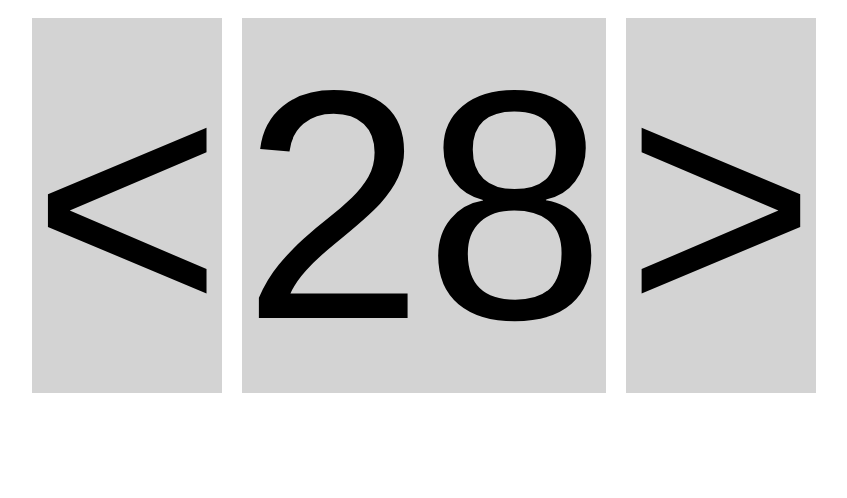
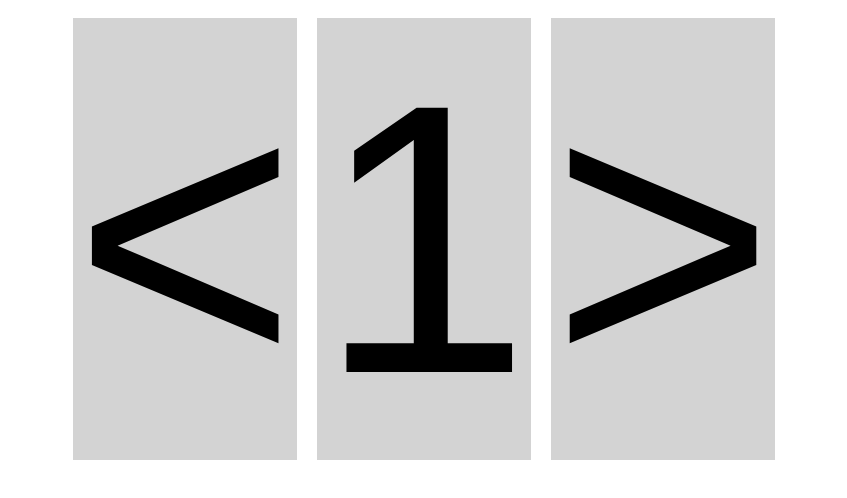
Before and after one commit to AtleH/atleh.github.io, a plain HTML site: page index.html in a window 1280 px wide. Shown: the whole page, without its empty margins (216-1063 px from the left). Drawn offline with Linux system fonts and the light colour scheme.

Commit message:
Clamping between 1 and 24

```diff
--- a/js/script.js
+++ b/js/script.js
@@ -1,3 +1,7 @@
+var now = new Date(Date.now());
+const firstCalendarDay = new Date(now.getFullYear(), 11, 1);
+const lastCalendarDay = new Date(now.getFullYear(), 11, 24);
+
 document.addEventListener("DOMContentLoaded", onLoad, false);
 
 function getHatchNumber () {
@@ -12,6 +16,7 @@ function prevDay() {
     console.log("prev");
     var hatch = getHatchNumber();
     var previous = Number(hatch) - 1;
+    previous = Math.max(1, previous);
     setHatchNumber(previous);
 
 }
@@ -20,6 +25,7 @@ function nextDay() {
     console.log("next");
     var hatch = getHatchNumber();
     var next = Number(hatch) + 1;
+    next = Math.min(24, next);
     setHatchNumber(next);
 }
 
@@ -30,6 +36,9 @@ function openHatch() {
 function onLoad(e) {
     var d = new Date(Date.now());
     var day = d.getDate();
+    if (d < firstCalendarDay) { day = 1}
+    if (d > lastCalendarDay) { day = 24}
+
     var hatch = document.getElementById("hatch");
     setHatchNumber(day);
     hatch.innerHTML = day;
--- a/style.css
+++ b/style.css
@@ -5,7 +5,7 @@ html, body {
   }
 
 .container {
-    font-size: 25.5vw;
+    font-size: 30vw;
     font-family: Arial, Helvetica, sans-serif;
     display: flex;
     justify-content: center;
```
